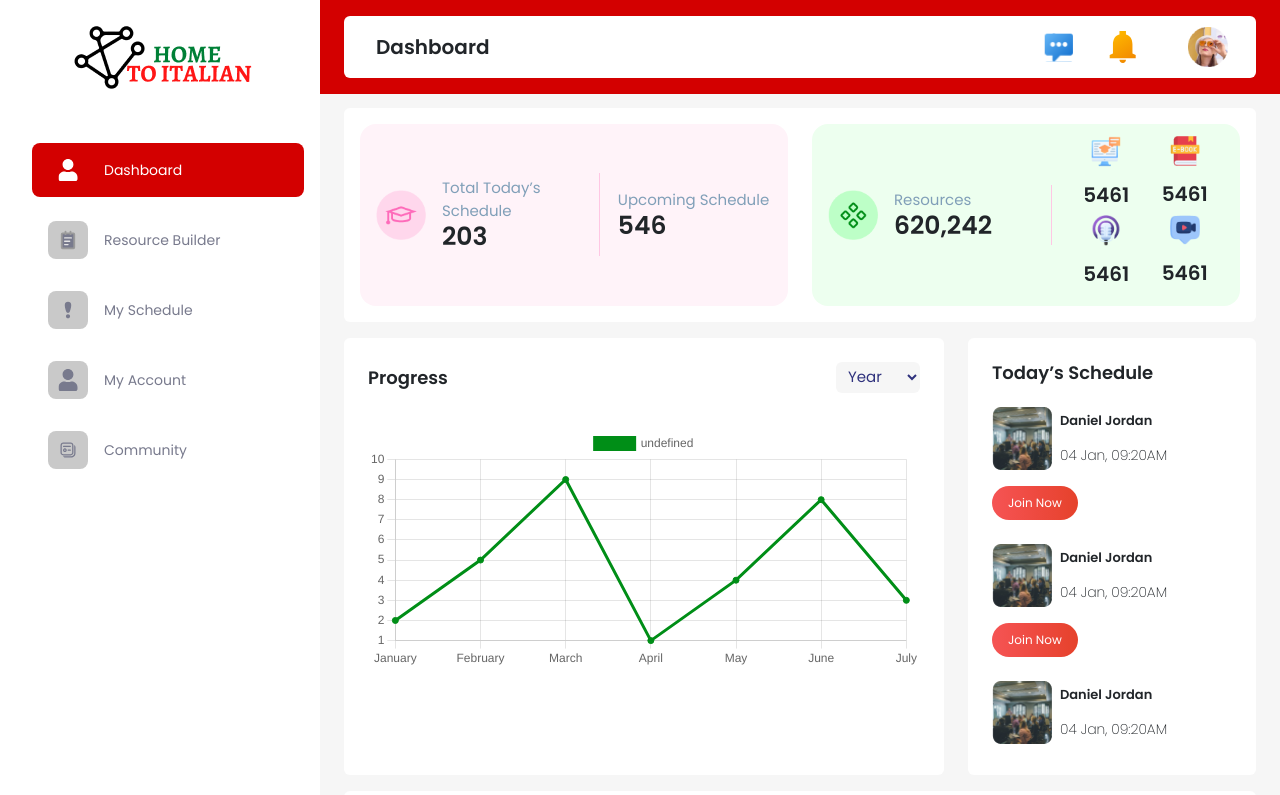
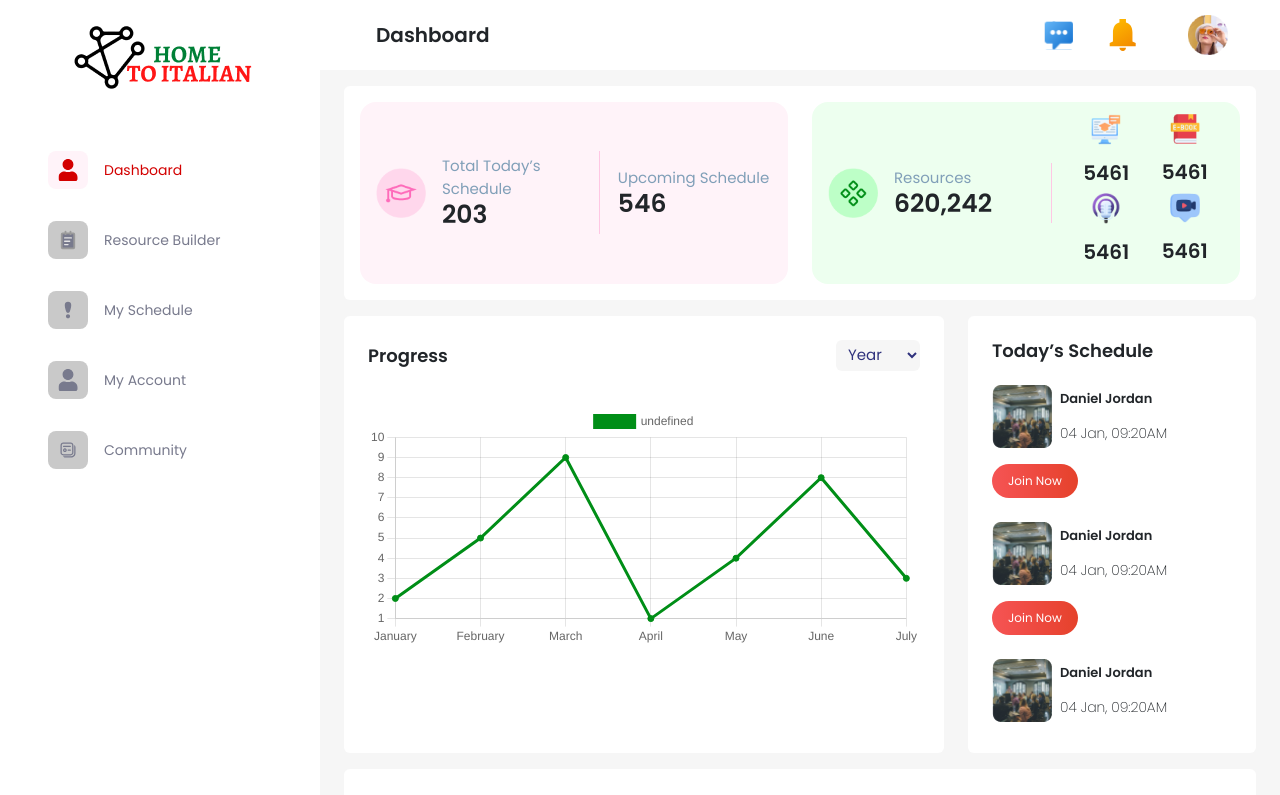
Before and after one commit to Zenid18/homeinstructorpanel, a React (Vite) app: page /dashboard in a window 1280 px wide. Shown: the top 795 px of the page. Built offline with nearby package versions, Linux system fonts and the light colour scheme.

Commit message:
manish changes in navber and sidebar

```diff
--- a/src/assets/sass/components/_navbar.scss
+++ b/src/assets/sass/components/_navbar.scss
@@ -2,7 +2,6 @@
     width: calc(100% - 320px);
     right: 0;
     top: 0;
-    background-color: var(--red);
     z-index: 888;
 
     .nav-bar-main {
--- a/src/assets/sass/components/_sidebar.scss
+++ b/src/assets/sass/components/_sidebar.scss
@@ -30,15 +30,14 @@
          }
         }
         .sidebar-active{
-           background: var(--red);
                     a{
-            color: var(--white);
+            color: var(--red);
             .sidebar-item-icon{
-                background: unset;
+                background: var(--l-pink);
                 width: 40px;
                 height: 38px;
                 svg{
-                    fill: var(--white);
+                    fill: var(--red);
                 }
             }
          }
--- a/src/assets/sass/layout/_layout.scss
+++ b/src/assets/sass/layout/_layout.scss
@@ -1,5 +1,5 @@
 .children-div{
-   margin-top: 92px;
+   margin-top: 70px;
    margin-left: 320px;
    background: var(--l-grey);
 }
--- a/src/components/Navbar.jsx
+++ b/src/components/Navbar.jsx
@@ -70,7 +70,7 @@ export default function Navbar(props) {
   })
   return (
     <>
-      <header className="header px-4 py-3 position-fixed transition">
+      <header className="header px-4 py-1 position-fixed transition">
         <nav className="navbar nav-bar-main navbar-expand-lg rounded-2 ">
           <div className="container-fluid">
             <button
--- a/src/components/Sidebar.jsx
+++ b/src/components/Sidebar.jsx
@@ -76,20 +76,32 @@ export default function Sidebar(props) {
                 >
                   <path
                     d="M16.9583 3.66602H5.04167C4.53541 3.66602 4.125 4.07642 4.125 4.58268V19.2493C4.125 19.7556 4.53541 20.166 5.04167 20.166H16.9583C17.4646 20.166 17.875 19.7556 17.875 19.2493V4.58268C17.875 4.07642 17.4646 3.66602 16.9583 3.66602Z"
-                    stroke="#9A9A9A"
+                    stroke={
+                      props.sidebarActive == "resource"
+                        ? "var(--red)"
+                        : "#9A9A9A"
+                    }
                     strokeWidth="2"
                     strokeLinejoin="round"
                   />
                   <path
                     d="M8.25 1.83301V4.58301"
-                    stroke="#9A9A9A"
+                    stroke={
+                      props.sidebarActive == "resource"
+                        ? "var(--red)"
+                        : "#9A9A9A"
+                    }
                     strokeWidth="2"
                     strokeLinecap="round"
                     strokeLinejoin="round"
                   />
                   <path
                     d="M13.75 1.83301V4.58301"
-                    stroke="#9A9A9A"
+                    stroke={
+                      props.sidebarActive == "resource"
+                        ? "var(--red)"
+                        : "#9A9A9A"
+                    }
                     strokeWidth="2"
                     strokeLinecap="round"
                     strokeLinejoin="round"
```
